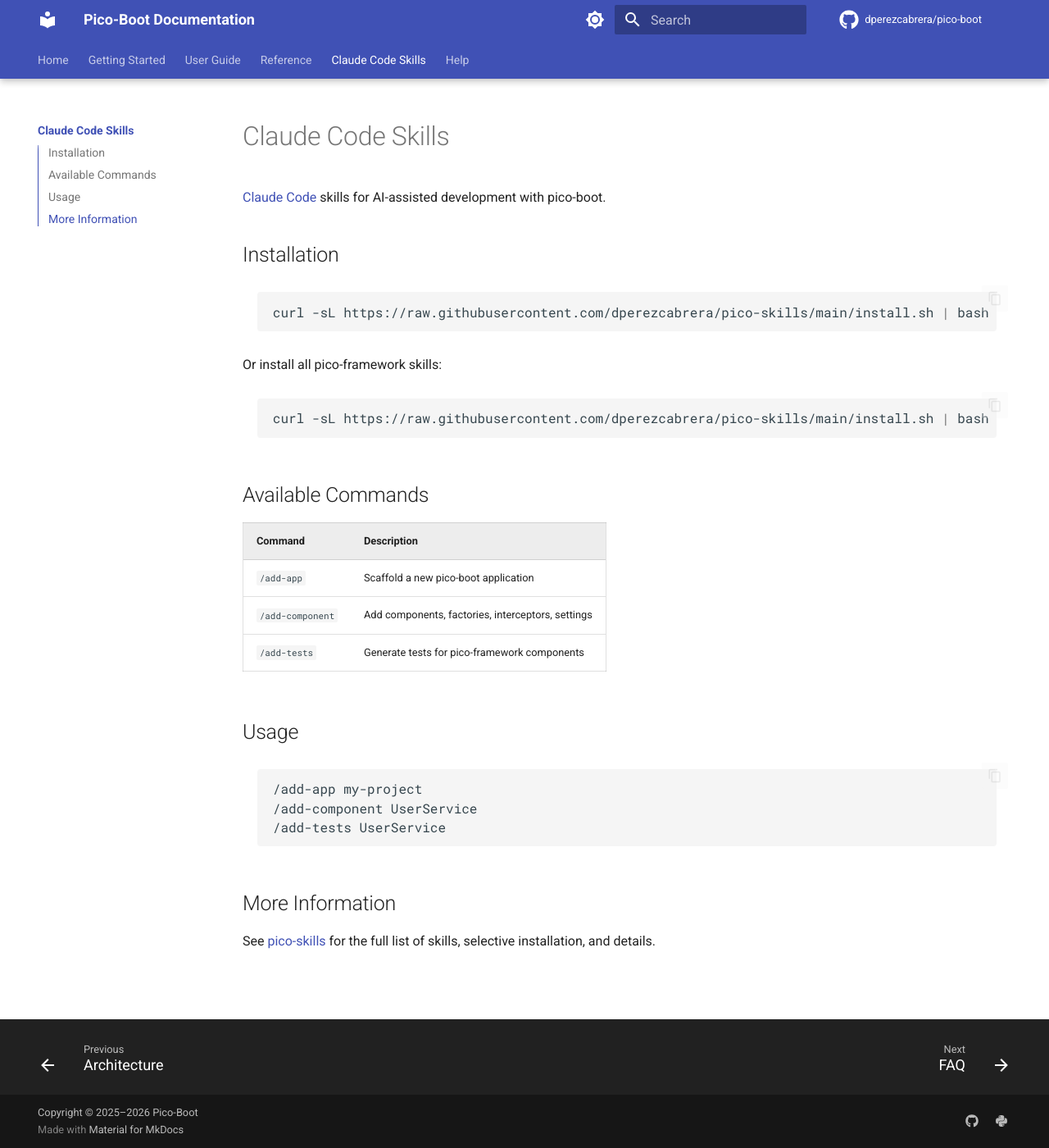
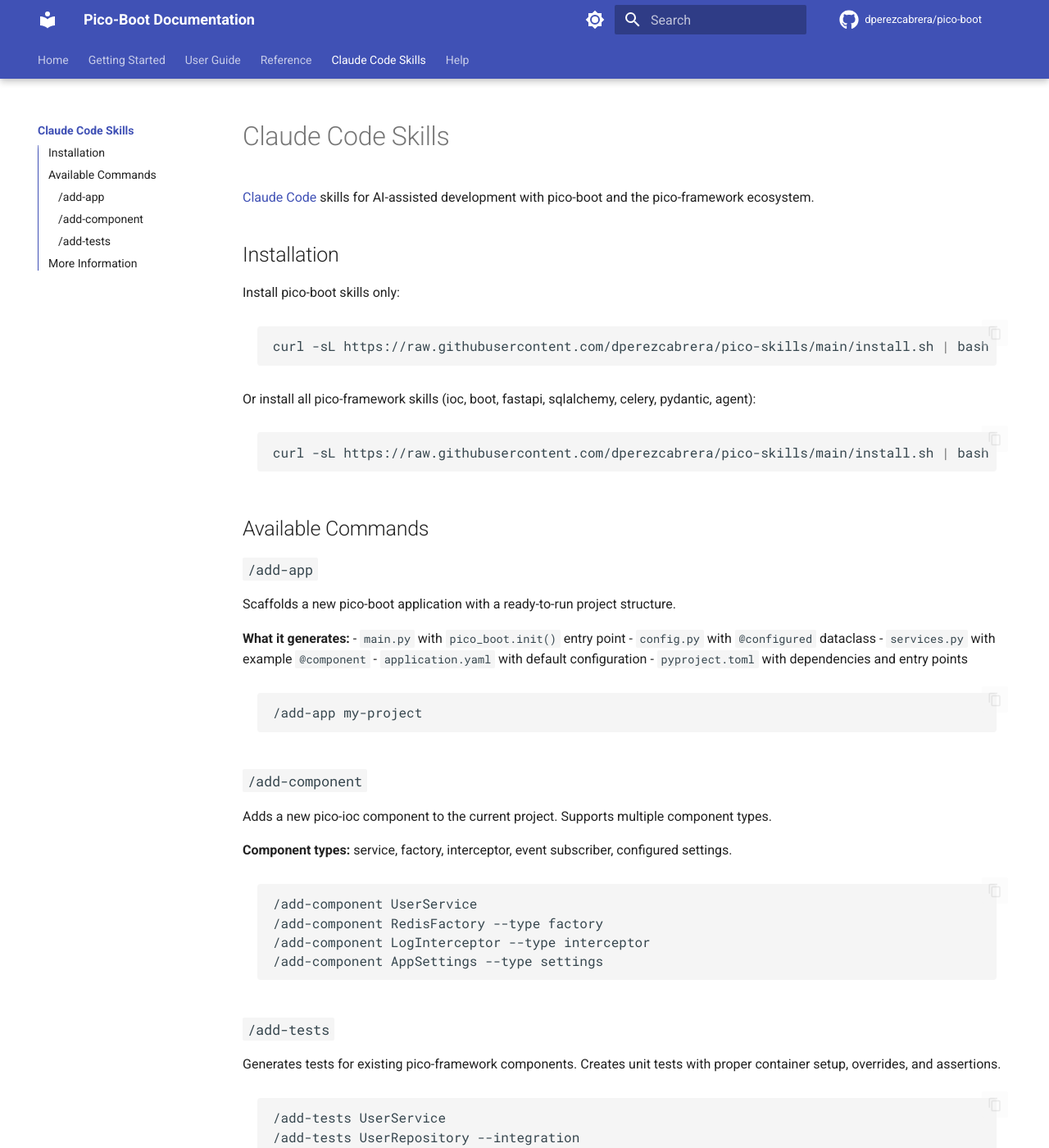
Before and after one commit to dperezcabrera/pico-framework, an MkDocs documentation site: the page built from docs/skills.md, in a window 1280 px wide and 1400 px high. Shown: the whole window at 82% size. Built offline with MkDocs 1.6.1 and Material for MkDocs 9.7.7, drawn with Linux system fonts in a browser that asks for light colours; comment, search, counter and statistics services are not loaded.

Commit message:
Fix CHANGELOG inaccuracies, update version table, expand skills docs
Co-Authored-By: Claude Opus 4.6 <noreply@anthropic.com>

````diff
--- a/docs/skills.md
+++ b/docs/skills.md
@@ -1,14 +1,16 @@
 # Claude Code Skills
 
-[Claude Code](https://code.claude.com) skills for AI-assisted development with pico-boot.
+[Claude Code](https://claude.ai/code) skills for AI-assisted development with pico-boot and the pico-framework ecosystem.
 
 ## Installation
+
+Install pico-boot skills only:
 
 ```bash
 curl -sL https://raw.githubusercontent.com/dperezcabrera/pico-skills/main/install.sh | bash -s -- boot
 ```
 
-Or install all pico-framework skills:
+Or install all pico-framework skills (ioc, boot, fastapi, sqlalchemy, celery, pydantic, agent):
 
 ```bash
 curl -sL https://raw.githubusercontent.com/dperezcabrera/pico-skills/main/install.sh | bash
@@ -16,18 +18,41 @@ curl -sL https://raw.githubusercontent.com/dperezcabrera/pico-skills/main/instal
 
 ## Available Commands
 
-| Command | Description |
-|---------|-------------|
-| `/add-app` | Scaffold a new pico-boot application |
-| `/add-component` | Add components, factories, interceptors, settings |
-| `/add-tests` | Generate tests for pico-framework components |
+### `/add-app`
 
-## Usage
+Scaffolds a new pico-boot application with a ready-to-run project structure.
+
+**What it generates:**
+- `main.py` with `pico_boot.init()` entry point
+- `config.py` with `@configured` dataclass
+- `services.py` with example `@component`
+- `application.yaml` with default configuration
+- `pyproject.toml` with dependencies and entry points
 
 ```
 /add-app my-project
+```
+
+### `/add-component`
+
+Adds a new pico-ioc component to the current project. Supports multiple component types.
+
+**Component types:** service, factory, interceptor, event subscriber, configured settings.
+
+```
 /add-component UserService
+/add-component RedisFactory --type factory
+/add-component LogInterceptor --type interceptor
+/add-component AppSettings --type settings
+```
+
+### `/add-tests`
+
+Generates tests for existing pico-framework components. Creates unit tests with proper container setup, overrides, and assertions.
+
+```
 /add-tests UserService
+/add-tests UserRepository --integration
 ```
 
 ## More Information
````
Also changed, not shown: CHANGELOG.md (+1 -4 lines), docs/ecosystem.md (+6 -6 lines).
